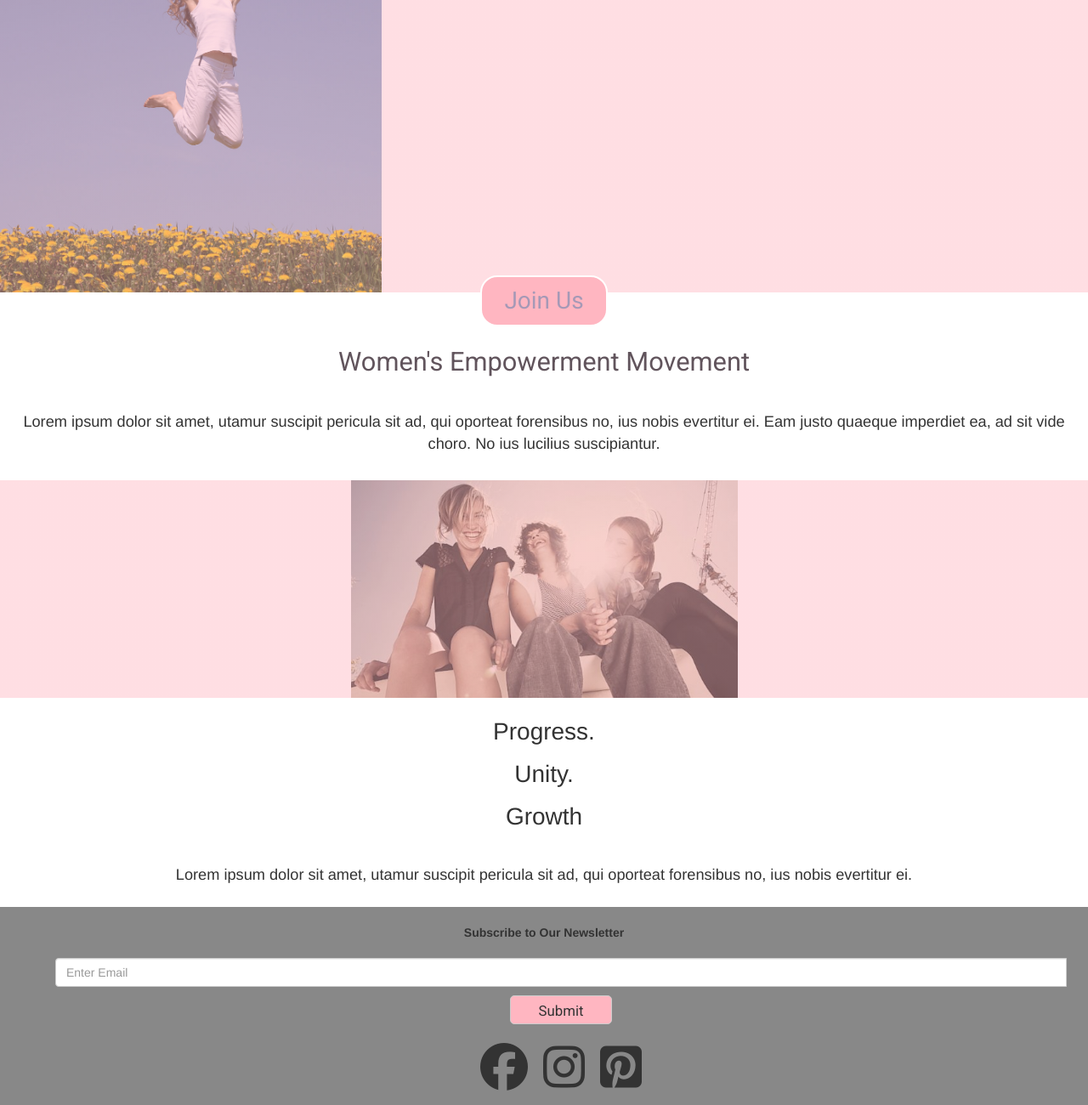
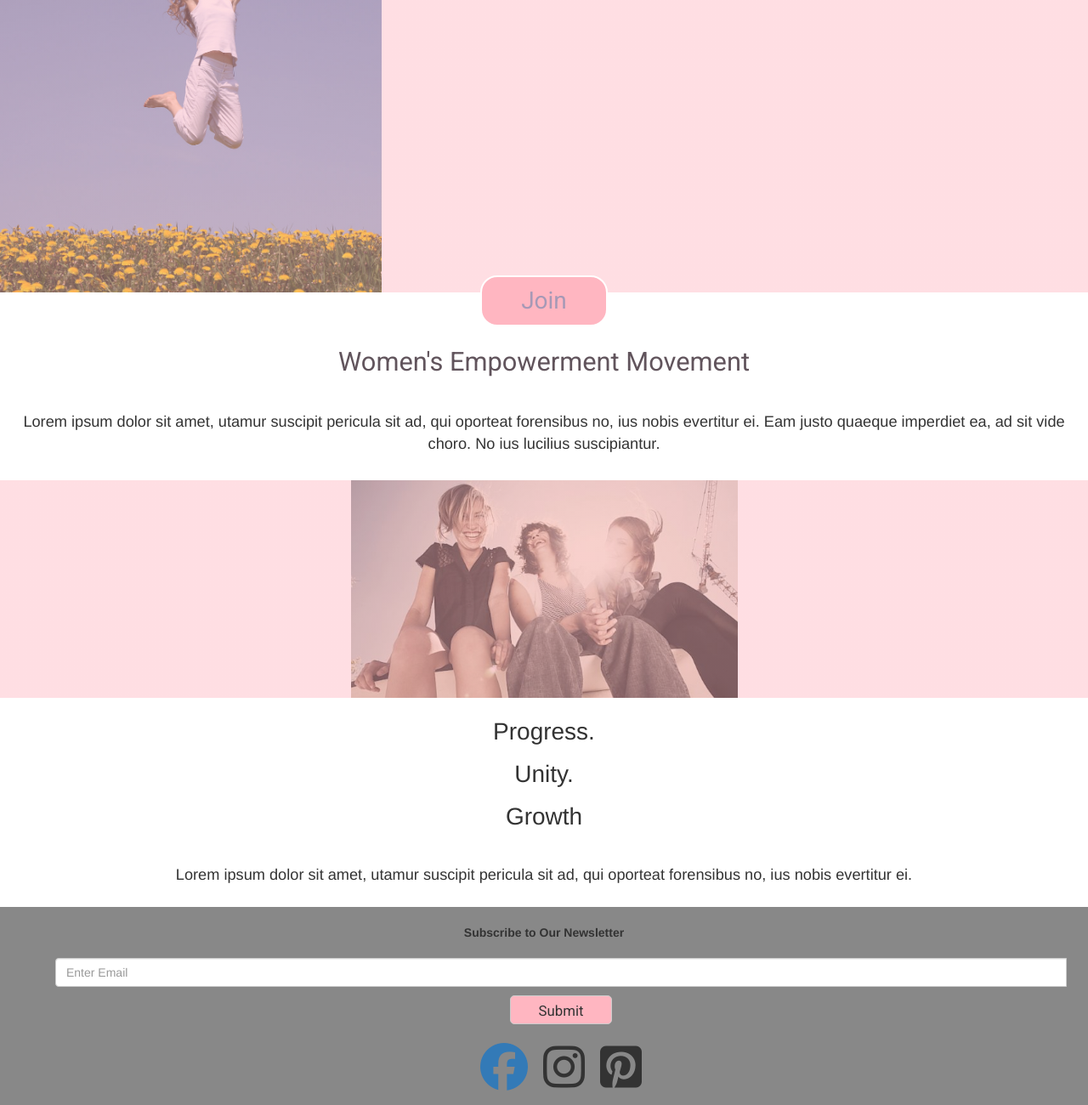
Before and after one commit to flegald/WEM, a plain HTML site: page index.html in a window 1280 px wide. Shown: the part 188-1488 px from the top of the page at 85% size. Drawn offline with nearby package versions, Linux system fonts and the light colour scheme.

Commit message:
removed US from join button

```diff
--- a/assets/css/custom.css
+++ b/assets/css/custom.css
@@ -145,4 +145,5 @@ margin-bottom: 10px;
 #footer>ul>li {
 	display: inline-block;
 	margin: 7px;
+	color: #333333;
 }
--- a/index.html
+++ b/index.html
@@ -2,7 +2,7 @@
 <html lang="en">
 
 <head>
-<title>Women</title>
+<title>WEM</title>
 
 <meta name="viewport" content="width=device-width, initial-scale=1">
 <link href="https://fonts.googleapis.com/css?family=Amatic+SC:700" rel="stylesheet">
@@ -51,7 +51,7 @@
 	</div>
 
 	<div id='joinButt' class='container-fluid'>
-		<button type='button' id='join'>Join Us</button>
+		<button type='button' id='join'>Join</button>
 	</div>
 
 	<div id='underHeader' class='container-fluid'>
@@ -87,7 +87,7 @@
 
 		<div id='footer' class='container-fluid'>
 			<ul>
-				<li><i class="fa fa-facebook-official fa-4x" aria-hidden="true"></i></li>
+				<li><a href='http://www.facebook.com/SheHerWe'><i class="fa fa-facebook-official fa-4x" aria-hidden="true"></i></a></li>
 				<li><i class="fa fa-instagram fa-4x" aria-hidden="true"></i></li>
 				<li><i class="fa fa-pinterest-square fa-4x" aria-hidden="true"></i></li>
 			</ul>
```
